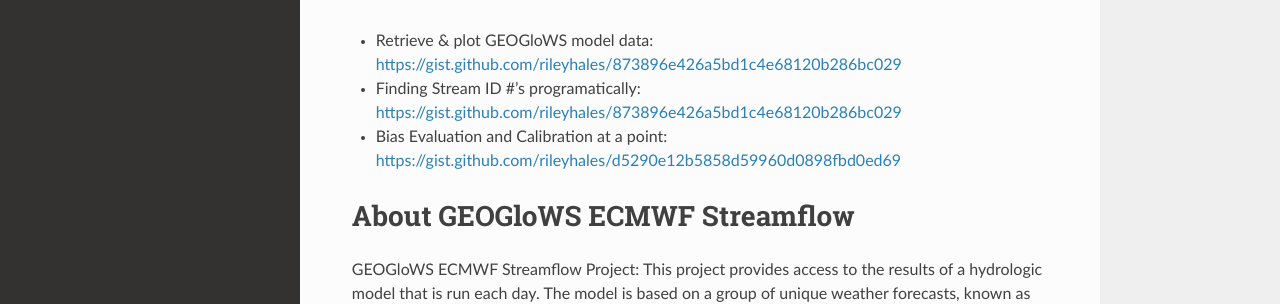
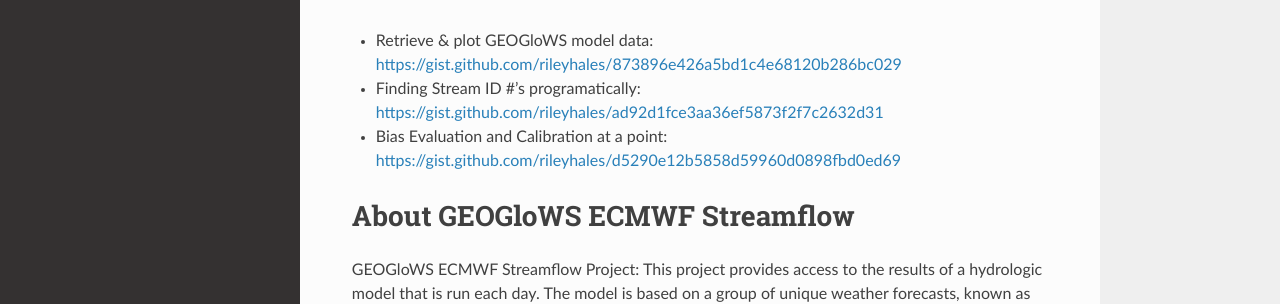
Before and after one commit to geoglows/pygeoglows, a Sphinx documentation site: the page built from docs/index.rst, in a window 1280 px wide and 1139 px high. Shown: the part 404-708 px from the top of the window. Built offline with Sphinx 7.4.7 and the Read the Docs theme 2.0.0, drawn with Linux system fonts in a browser that asks for light colours; some of the changed lines change nothing that is shown.

Commit message:
fix duplicated url

```diff
--- a/docs/index.rst
+++ b/docs/index.rst
@@ -16,7 +16,7 @@
 The tutorials are GitHub Gists which you can copy and launch in a Google Collaboratory setting directly from the GitHub.
 
 - Retrieve & plot GEOGloWS model data: `<https://gist.github.com/rileyhales/873896e426a5bd1c4e68120b286bc029>`_
-- Finding Stream ID #'s programatically: `<https://gist.github.com/rileyhales/873896e426a5bd1c4e68120b286bc029>`_
+- Finding Stream ID #'s programatically: `<https://gist.github.com/rileyhales/ad92d1fce3aa36ef5873f2f7c2632d31>`_
 - Bias Evaluation and Calibration at a point: `<https://gist.github.com/rileyhales/d5290e12b5858d59960d0898fbd0ed69>`_
 
 About GEOGloWS ECMWF Streamflow
```
